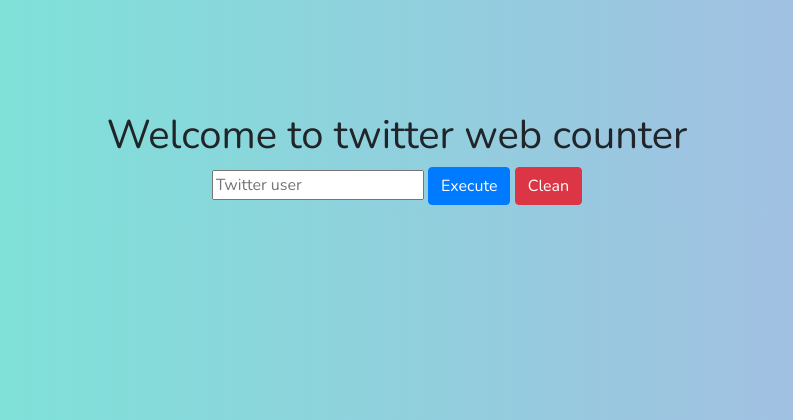
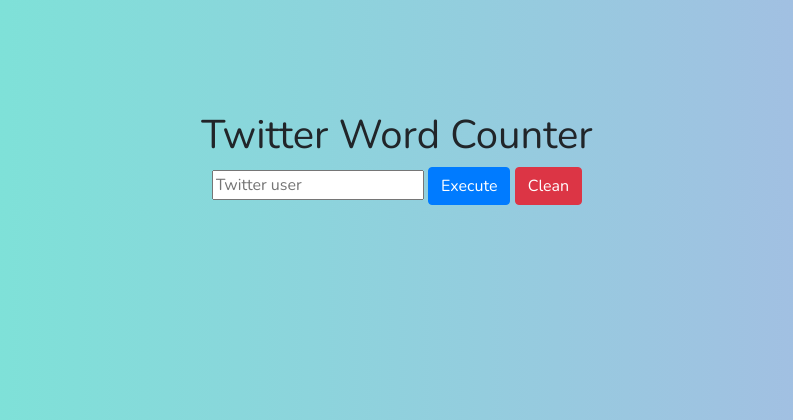
Before and after one commit to sergiosalonso/twitter-word-counter, a Django app: page / in a window 1280 px wide. Shown: the top 420 px of the page, without its empty margins (243-1036 px from the left). Run offline with Django 3.2, Linux system fonts and the light colour scheme; some libraries are stand-ins or nearby versions.

Commit message:
Name changed

```diff
--- a/templates/base.html
+++ b/templates/base.html
@@ -11,7 +11,7 @@
   </head>
   <body>
     <div class="container">
-      <h1 id="title">Welcome to twitter web counter</h1>
+      <h1 id="title">Twitter Word Counter</h1>
 
       {% block form %}
       {% endblock %}
```
